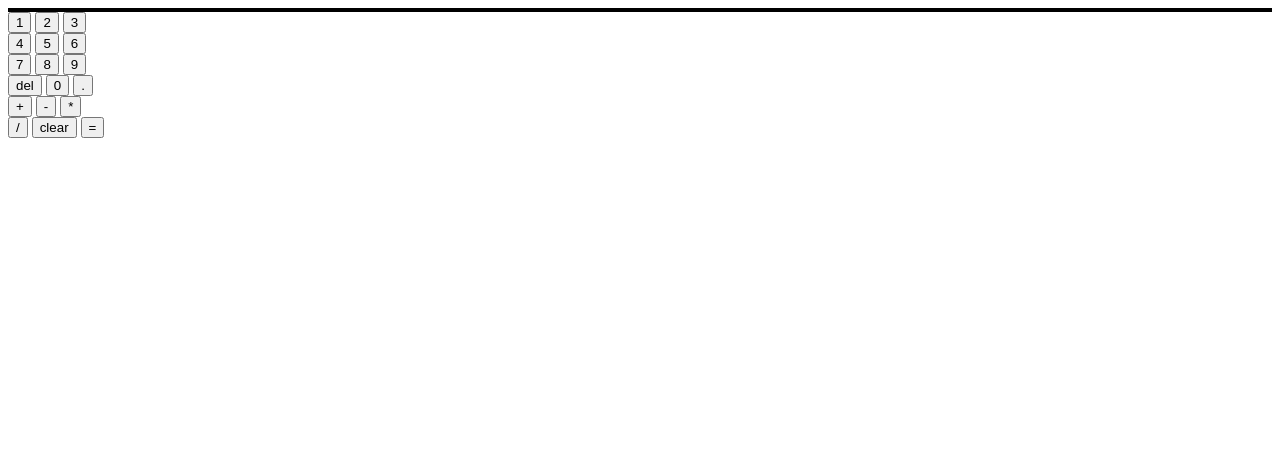
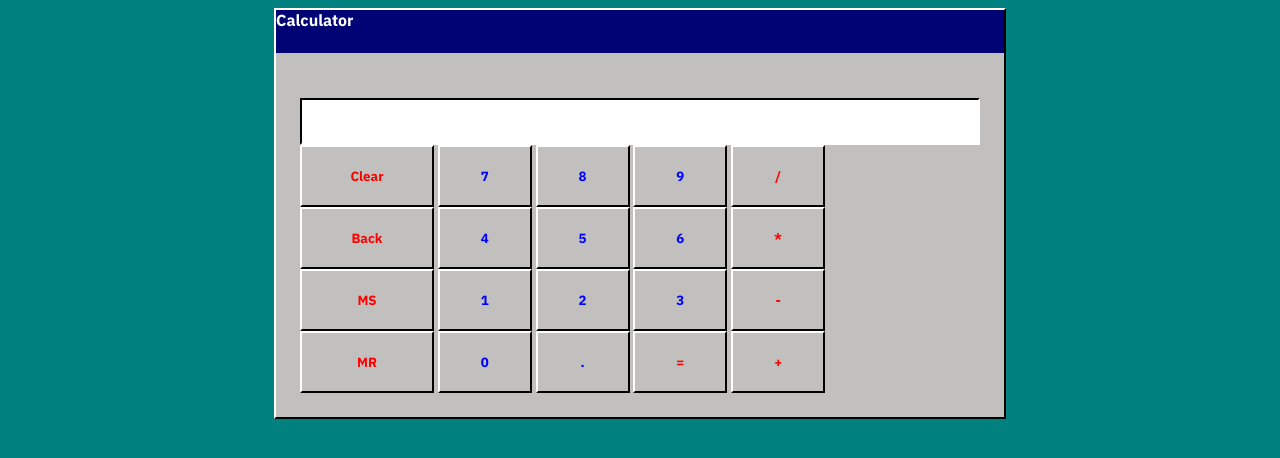
Before and after one commit to wisniewskiz/calculator, a website: page index.html in a window 1280 px wide. Drawn offline with Linux system fonts and the light colour scheme.

Commit message:
finish logic for calculator and basic styling

```diff
--- a/app.js
+++ b/app.js
@@ -1,9 +1,18 @@
-let buttons = document.querySelectorAll('.inputs__row--button');
-let display = document.querySelector('.calculator__display')
-let equal = document.querySelector('#equal');
-let clear = document.querySelector('#clear');
-let del = document.querySelector('#del');
+const buttons = document.querySelectorAll('.inputs__row--button');
+const display = document.querySelector('.calculator__display')
+const equal = document.querySelector('#equal');
+const clear = document.querySelector('#clear');
+const del = document.querySelector('#del');
+const save = document.querySelector('#ms');
+const recall = document.querySelector('#mr');
+const operators = ['+', '-', '*', '/'];
+
 let answer
+let memory
+
+const equals = () => {
+    answer = eval(display.innerText);
+}
 
 for (let button of buttons) {
     button.addEventListener('click', ()=> {
@@ -14,7 +23,7 @@ for (let button of buttons) {
 };
 
 equal.addEventListener('click', ()=> {
-    answer = eval(display.innerText);
+    equals();
     display.innerText = answer;
 });
 
@@ -25,3 +34,16 @@ clear.addEventListener('click', ()=> {
 del.addEventListener('click', ()=> {
     display.innerText = String(display.innerText.slice(0, -1));
 });
+
+save.addEventListener('click', ()=> {
+    for (let operator of operators) {
+        if (display.innerText.includes(operator)) {
+            equals();
+            memory = answer;
+        } else (answer = display.innerText)
+    };
+});
+
+recall.addEventListener('click', ()=> {
+    display.innerText = display.innerText.concat(memory);
+});
--- a/index.css
+++ b/index.css
@@ -0,0 +1,79 @@
+body {
+    background-color: #00807F;
+    font-family: 'IBM Plex Sans', sans-serif;
+    font-weight: 700;
+    color: #fff;
+}
+
+p {
+    margin: 0;
+}
+
+.operator {
+    color: #FF0000;
+    font-family: 'IBM Plex Sans', sans-serif;
+    font-weight: 700;
+}
+
+.digit {
+    color: #0000FF;
+    font-family: 'IBM Plex Sans', sans-serif;
+    font-weight: 700;
+}
+
+.calculator {
+    background-color: #c1c0be;
+    border-top: 2px solid #fff;
+    border-left: 2px solid #fff;
+    border-bottom: 2px solid #000;
+    border-right: 2px solid #000;
+    min-width: 728px;
+    max-width: .33vw;
+    margin: 0 auto;
+    padding: 0;
+}
+
+.calculator__title {
+    height: 43px;
+    width: 100%;
+    background-color: #000373;
+    margin: 0;
+}
+
+.calculator__body {
+    margin: 45px 24px 24px;
+    /* display: grid;
+    grid-template-rows: repeat(5, 64px);
+    grid-template-columns: repeat(6, 64px);
+    grid-gap: 24px; */
+}
+.calculator__display {
+    height: 31px;
+    border-top: 2px solid #000;
+    border-left: 2px solid #000;
+    border-bottom: 2px solid #fff;
+    border-right: 2px solid #fff;
+    background-color: #fff;
+    font-size: 24px;
+    padding: 6px 6px;
+    text-align: right;
+    color: #000;
+}
+
+.inputs__row--button {
+    width: 94px;
+    height: 62px;
+    background-color: #c1c0be;
+    border-top: 2px solid #fff;
+    border-left: 2px solid #fff;
+}
+.inputs__row--editor {
+    width: 134px;
+    height: 62px;
+    background-color: #c1c0be;
+    border-top: 2px solid #fff;
+    border-left: 2px solid #fff;
+    color: #ff0000;
+    font-family: 'IBM Plex Sans', sans-serif;
+    font-weight: 700;
+}
--- a/index.html
+++ b/index.html
@@ -1,53 +1,59 @@
 <!DOCTYPE html>
-<html>
+<html lang="en">
   <head>
-        <meta charset="UF-8">
-        <title>
-            Retro Calculator App - Zachary Edward
-        </title>
+    <meta charset="UTF-8" />
+    <meta name="viewport" content="width=device-width, initial-scale=1.0" />
+    <title>Retro Calculator App - Zachary Edward</title>
+    <link href="index.css" rel="stylesheet" type="text/css" />
+    <link rel="preconnect" href="https://fonts.googleapis.com" />
+    <link rel="preconnect" href="https://fonts.googleapis.com" />
+    <link rel="preconnect" href="https://fonts.gstatic.com" crossorigin />
+    <link
+      href="https://fonts.googleapis.com/css2?family=IBM+Plex+Sans:wght@400;500;700&display=swap"
+      rel="stylesheet"
+    />
   </head>
   <body>
     <main>
       <div class="calculator">
-                <div class="calculator__display" style="border: 2px black solid;">
-
+        <div class="calculator__title">
+          <p>Calculator</p>
         </div>
+        <div class="calculator__body">
+          <div class="calculator__display"></div>
           <div class="calculator__inputs">
             <div class="inputs__row">
-                        <button class="inputs__row--button">1</button>
-                        <button class="inputs__row--button">2</button>
-                        <button class="inputs__row--button">3</button>
+              <button class="inputs__row--editor" id="clear">Clear</button>
+              <button class="inputs__row--button digit">7</button>
+              <button class="inputs__row--button digit">8</button>
+              <button class="inputs__row--button digit">9</button>
+              <button class="inputs__row--button operator">/</button>
             </div>
             <div class="inputs__row">
-                        <button class="inputs__row--button">4</button>
-                        <button class="inputs__row--button">5</button>
-                        <button class="inputs__row--button">6</button>
+              <button class="inputs__row--editor" id="del">Back</button>
+              <button class="inputs__row--button digit">4</button>
+              <button class="inputs__row--button digit">5</button>
+              <button class="inputs__row--button digit">6</button>
+              <button class="inputs__row--button operator">*</button>
             </div>
             <div class="inputs__row">
-                        <button class="inputs__row--button">7</button>
-                        <button class="inputs__row--button">8</button>
-                        <button class="inputs__row--button">9</button>
+              <button class="inputs__row--editor" id="ms">MS</button>
+              <button class="inputs__row--button digit">1</button>
+              <button class="inputs__row--button digit">2</button>
+              <button class="inputs__row--button digit">3</button>
+              <button class="inputs__row--button operator">-</button>
             </div>
             <div class="inputs__row">
-                        <button class="inputs__row--editor" id="del">del</button>
-                        <button class="inputs__row--button">0</button>
-                        <button class="inputs__row--button">.</button>
+              <button class="inputs__row--editor" id="mr">MR</button>
+              <button class="inputs__row--button digit">0</button>
+              <button class="inputs__row--button digit">.</button>
+              <button class="inputs__row--button operator" id="equal">=</button>
+              <button class="inputs__row--button operator">+</button>
             </div>
-                    <div class="inputs__row">
-                        <button class="inputs__row--button">+</button>
-                        <button class="inputs__row--button">-</button>
-                        <button class="inputs__row--button">*</button>
-                    </div>
-                    <div class="inputs__row">
-                        <button class="inputs__row--button">/</button>
-                        <button class="inputs__row--editor" id="clear">clear</button>
-                        <button class="inputs__row--button" id="equal">=</button>
           </div>
         </div>
       </div>
     </main>
   </body>
-    <script src="app.js">
-
-    </script>
+  <script src="app.js"></script>
 </html>
```
Lines whose indentation alone changed are shown as unchanged.
